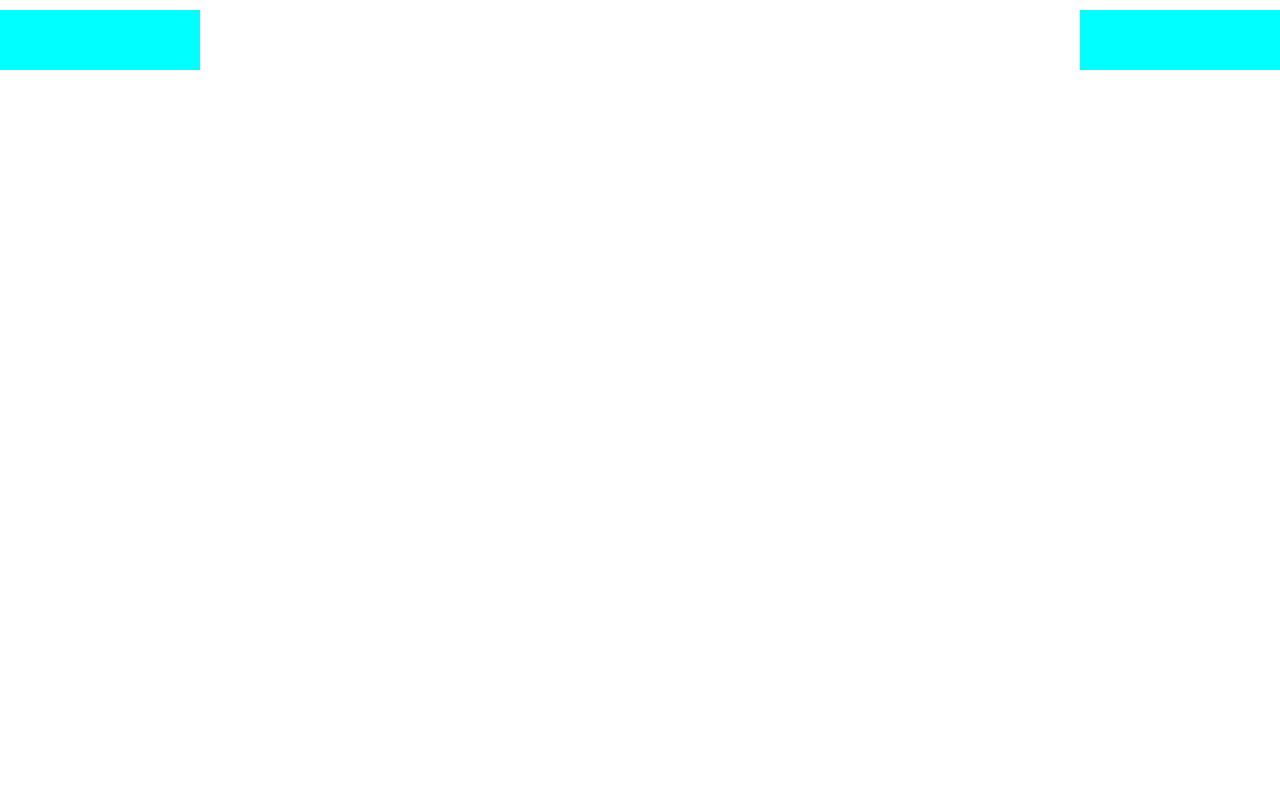
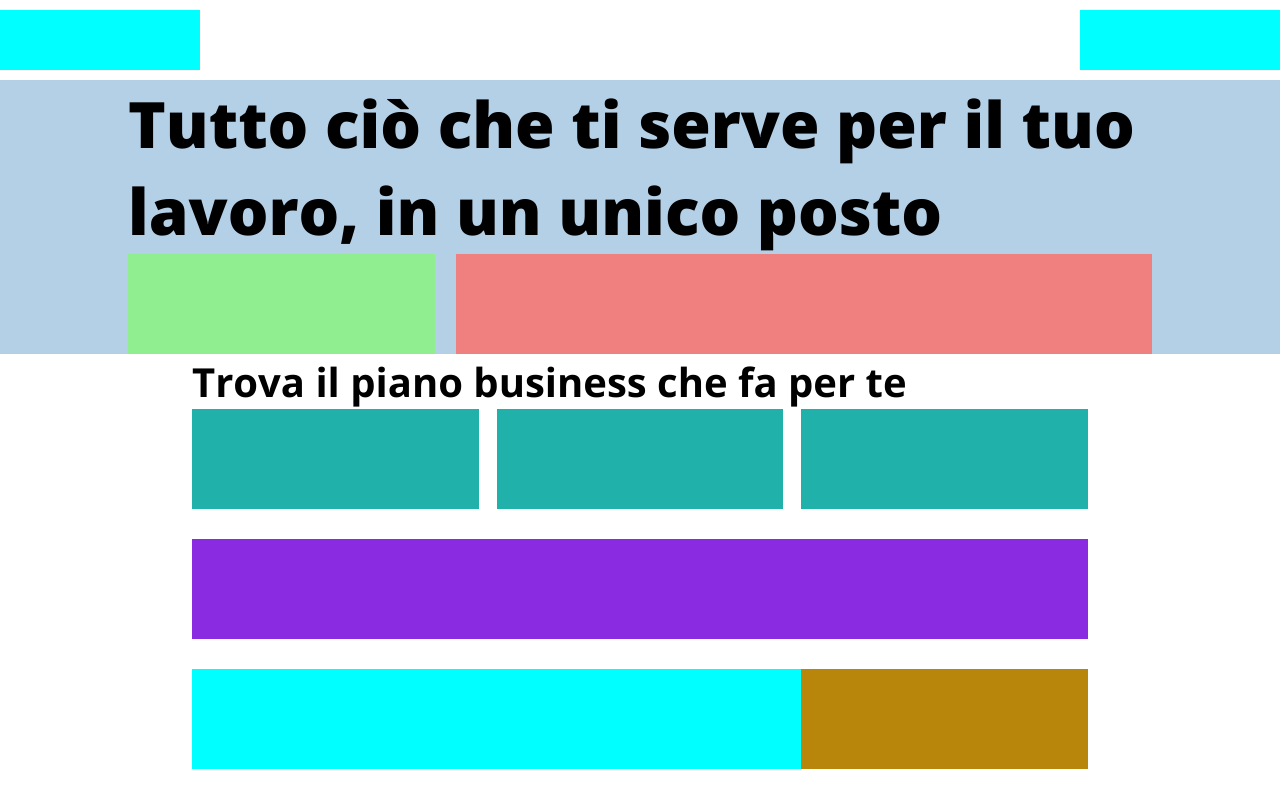
Before and after one commit to MarcoGranata9/htmlcss-dropbox, a plain HTML site: page index.html in a window 1280 px wide. Drawn offline with nearby package versions, Linux system fonts and the light colour scheme.

Commit message:
add: hero, subscription section, partner section

```diff
--- a/css/styles.css
+++ b/css/styles.css
@@ -7,10 +7,29 @@
 
 /* Common */
 
+body {
+    font-family: 'Open Sans', sans-serif;
+}
+
 .flex {
     display: flex;
 }
 
+.container-s {
+    width: 70%;
+    margin: 0 auto;
+    max-width: 1000px;
+}
+
+.container-l {
+    width: 80%;
+    margin: 0 auto;
+    max-width: 1200px;
+}
+
+h2 {
+    font-size: 2.5rem;
+}
 
 /* Header */
 
@@ -37,3 +56,85 @@ header {
 }
 
 /* Main */
+
+main {
+    margin-top: 80px;
+}
+
+/* Hero */
+
+.hero {
+    background-color: rgb(180 208 231);
+
+}
+
+h1 {
+    font-size: 4rem;
+    font-weight: 800;
+}
+
+.row-hero-s {
+    width: 30%;
+    /* debug */
+    background-color: lightgreen;
+    height: 100px;
+}
+
+
+.row-hero-l {
+    width: 68%;
+    /* debug */
+    background-color: lightcoral;
+    height: 100px;
+
+}
+
+
+.flex-hero {
+    justify-content: space-between;
+}
+
+/* Subscription section */
+
+.flex-sub {
+    justify-content: space-between;
+}
+
+.row-sub {
+    width: 32%;
+    /* debug */
+    height: 100px;
+    background-color: lightseagreen;
+}
+
+.enterprise {
+    margin-top: 30px;
+    /* debug */
+    height: 100px;
+    background-color: blueviolet;
+
+}
+
+/* Partner section */
+
+.partner {
+    margin-top: 30px;
+}
+
+.flex-par {
+    justify-content: space-between;
+}
+
+.row-par-l {
+    width: 68%;
+    /* debug */
+    height: 100px;
+    background-color: aqua;
+}
+
+.row-par-s {
+    width: 32%;
+        /* debug */
+        height: 100px;
+        background-color: darkgoldenrod;
+}
--- a/index.html
+++ b/index.html
@@ -1,12 +1,20 @@
 <!DOCTYPE html>
 <html lang="en">
+
 <head>
     <meta charset="UTF-8">
     <meta name="viewport" content="width=device-width, initial-scale=1.0">
     <title>Dropbox</title>
 
     <link rel="stylesheet" href="css/styles.css">
+    <!-- Font -->
+    <link rel="preconnect" href="https://fonts.googleapis.com">
+    <link rel="preconnect" href="https://fonts.gstatic.com" crossorigin>
+    <link href="https://fonts.googleapis.com/css2?family=Open+Sans:wght@300;400;500;700;800&display=swap"
+        rel="stylesheet">
+
 </head>
+
 <body>
 
     <!-- Header -->
@@ -25,9 +33,71 @@
 
     <!-- Main -->
     <main>
-        <div>
 
+        <!-- Hero -->
+        <div class="hero">
+            <div class="container-l">
+                <h1>Tutto ciò che ti serve per il tuo lavoro, in un unico posto</h1>
+
+                <div class="flex flex-hero">
+                    <div class="row-hero-s">
+                        <p></p>
+                        <a href=""></a>
+                        <p></p>
+                    </div>
+
+                    <div class="row-hero-l">
+
+                    </div>
+
+                </div>
+            </div>
         </div>
+        <!-- /Hero -->
+
+        <!-- Subscription section -->
+        <section>
+            <div class="container-s">
+                <h2>Trova il piano business che fa per te</h2>
+
+                <p></p>
+
+                <div class="flex flex-sub">
+                    <div class="row-sub">
+
+                    </div>
+
+                    <div class="row-sub">
+
+                    </div>
+
+                    <div class="row-sub">
+
+                    </div>
+                </div>
+
+                <div class="felx enterprise">
+
+                </div>
+            </div>
+        </section>
+        <!-- /Subscription section -->
+
+        <!-- Partner section -->
+        <section class="partner">
+            <div class="container-s">
+                <div class="flex flex-par">
+                    <div class="row-par-l">
+
+                    </div>
+
+                    <div class="row-par-s">
+
+                    </div>
+                </div>
+            </div>
+        </section>
+        <!-- /Partner section -->
     </main>
     <!-- /Main -->
 
@@ -37,4 +107,5 @@
     </footer>
     <!-- /Footer -->
 </body>
+
 </html>
```
